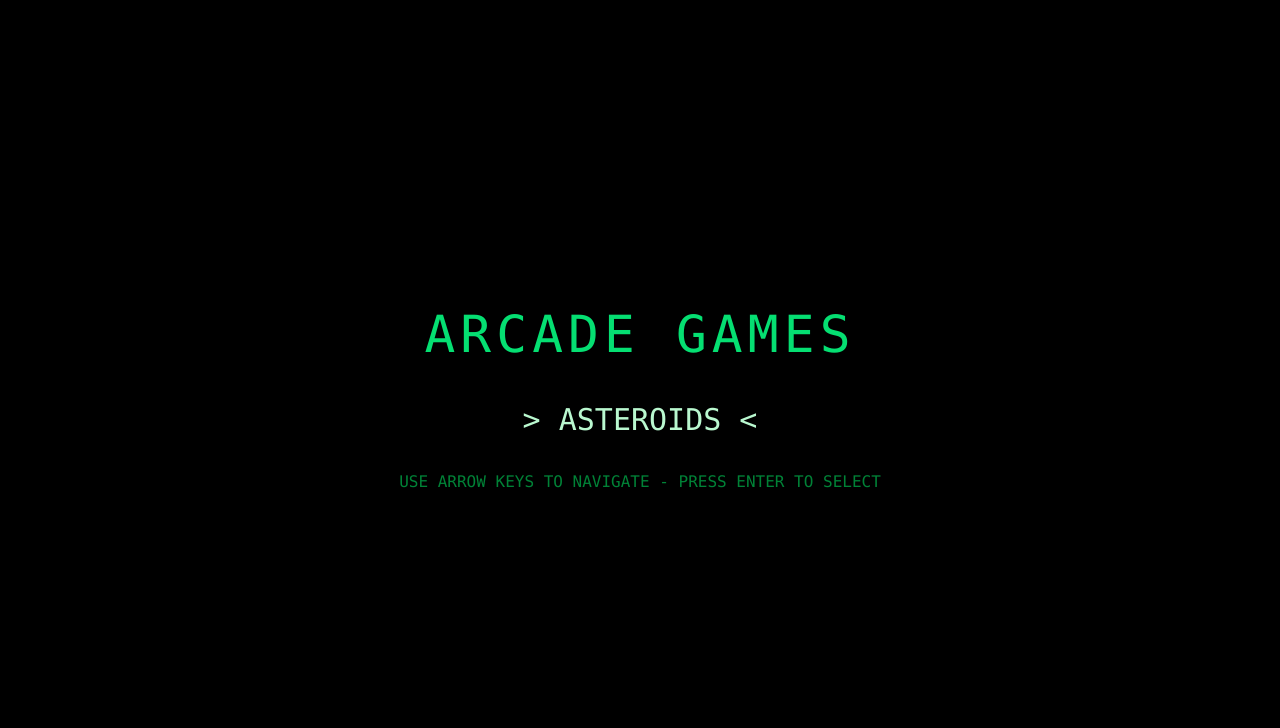
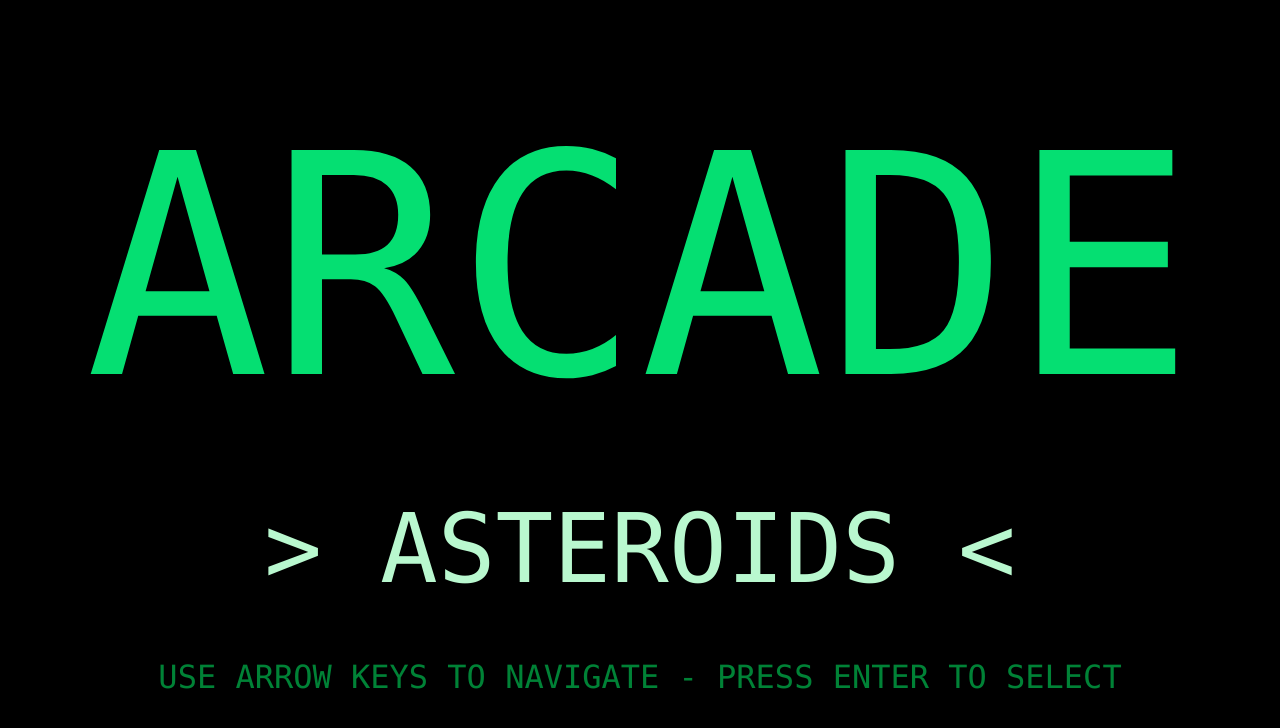
Before and after one commit to JacobMartinage/simple-arcade, a React (Vite) app: page / in a window 1280 px wide. Shown: the top 728 px of the page. Built offline with nearby package versions, Linux system fonts and the light colour scheme.

Commit message:
text size changes

```diff
--- a/src/App.jsx
+++ b/src/App.jsx
@@ -30,16 +30,16 @@ function App() {
   }, [selectedIndex, games, selectedGame]);
 
   const renderMenu = () => (
-    <div className="flex flex-col items-center justify-center h-screen bg-black text-green-400 font-mono w-screen">
-      <h1 className="text-5xl mb-10 tracking-widest">ARCADE GAMES</h1>
-      <div className="space-y-4 text-3xl">
+    <div className="flex flex-col items-center justify-center h-screen bg-black text-green-400 font-mono w-screen text-[6rem]">
+      <h1 className="mb-10 text-[6rem]">ARCADE</h1>
+      <div className="space-y-4 text-[6rem]">
         {games.map((game, index) => (
           <div key={game.name} className={index === selectedIndex ? 'text-green-200' : 'text-green-600'}>
             {index === selectedIndex ? '> ' : ''}{game.name}{index === selectedIndex ? ' <' : ''}
           </div>
         ))}
       </div>
-      <p className="mt-8 text-green-700">USE ARROW KEYS TO NAVIGATE - PRESS ENTER TO SELECT</p>
+      <p className="mt-8 text-green-700 text-[2rem]">USE ARROW KEYS TO NAVIGATE - PRESS ENTER TO SELECT</p>
     </div>
   );
 
```
